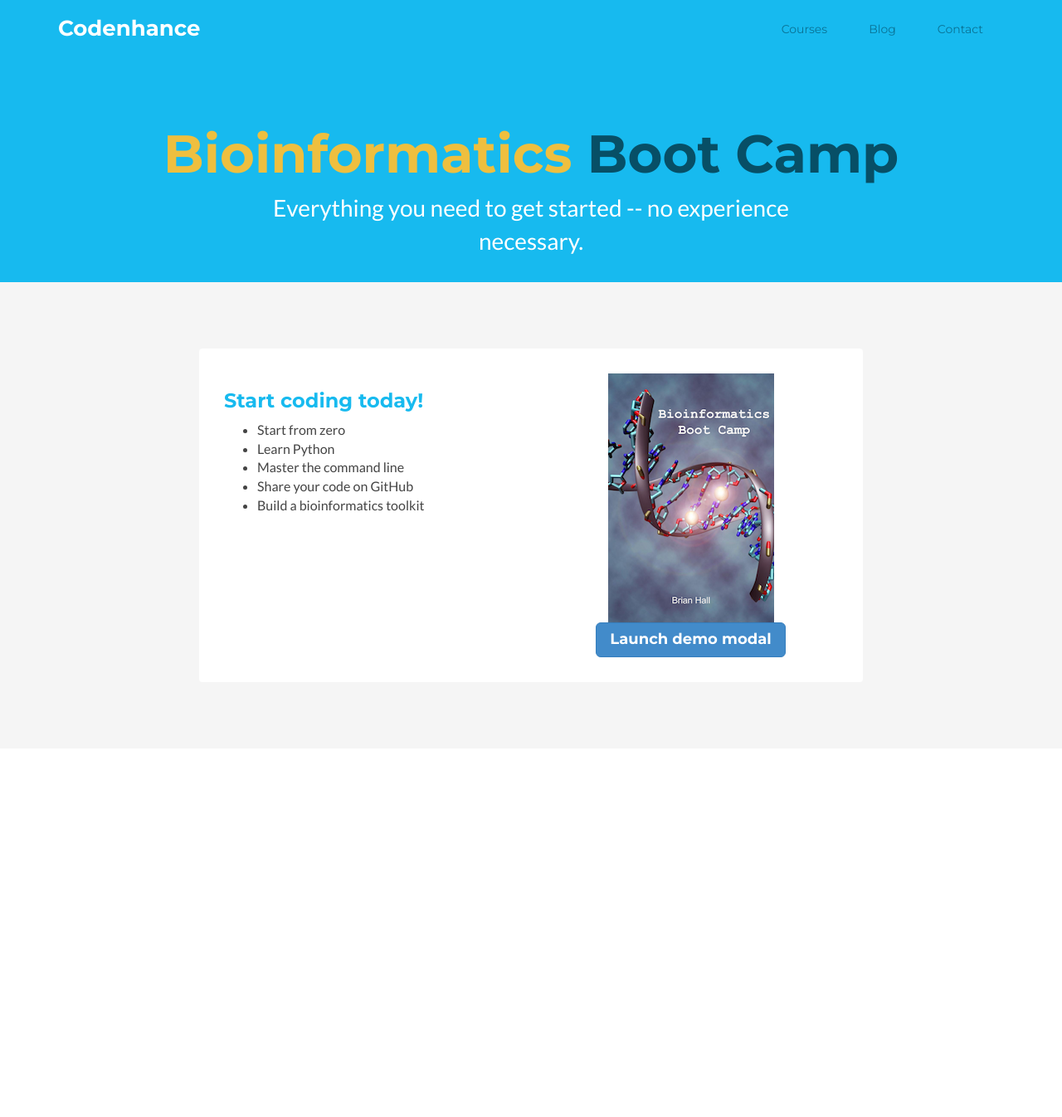
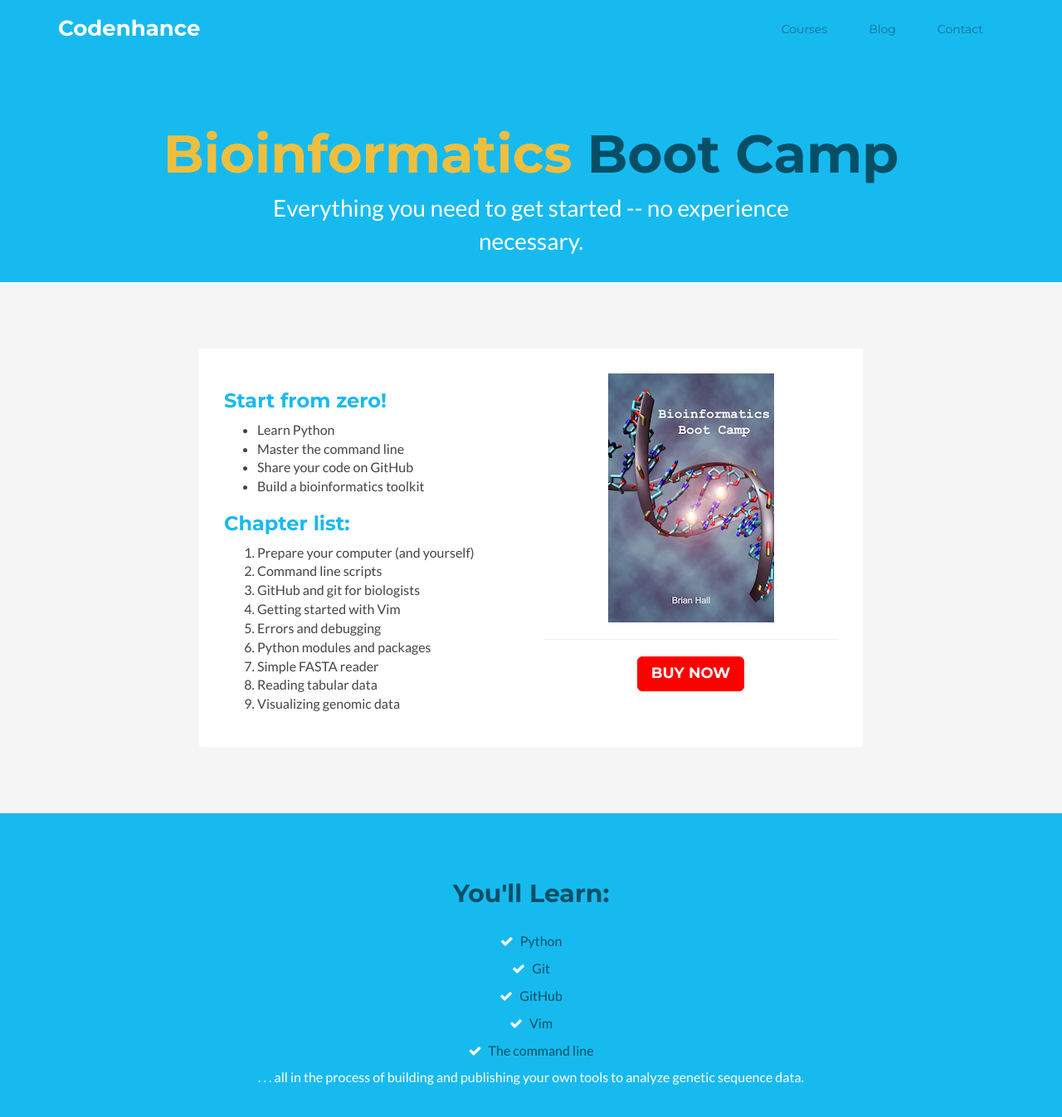
Before and after one commit to Codenhance/codenhance.github.io, a Jekyll site: the page built from bioinformatics-boot-camp-ebook/index.md, in a window 1280 px wide and 1400 px high. Shown: the top 1346 px of the window at 83% size. Built offline with Jekyll 4.4.1, drawn with Linux system fonts in a browser that asks for light colours.

Commit message:
fixed modal, no contents yet though

```diff
--- /dev/null
+++ b/_includes/simple_footer.html
@@ -0,0 +1,22 @@
+    <!-- ******FOOTER****** -->
+    <footer class="footer">
+    </footer><!--//footer-->
+
+    <!-- Javascript -->
+    <script type="text/javascript" src="{{ site.baseurl }}public/plugins/jquery-1.11.1.min.js"></script>
+    <script type="text/javascript" src="{{ site.baseurl }}public/plugins/jquery-migrate-1.2.1.min.js"></script>
+    <script type="text/javascript" src="{{ site.baseurl }}public/plugins/jquery.easing.1.3.js"></script>
+    <script type="text/javascript" src="{{ site.baseurl }}public/plugins/bootstrap/js/bootstrap.min.js"></script>
+    <script type="text/javascript" src="{{ site.baseurl }}public/plugins/jquery-scrollTo/jquery.scrollTo.min.js"></script>
+    <script type="text/javascript" src="{{ site.baseurl }}public/plugins/prism/prism.js"></script>
+    <script type="text/javascript" src="{{ site.baseurl }}public/js/main.js"></script>
+    <!-- Google Analytics -->
+    <script>
+	    (function(i,s,o,g,r,a,m){i['GoogleAnalyticsObject']=r;i[r]=i[r]||function(){
+			    (i[r].q=i[r].q||[]).push(arguments)},i[r].l=1*new Date();a=s.createElement(o),
+		    m=s.getElementsByTagName(o)[0];a.async=1;a.src=g;m.parentNode.insertBefore(a,m)
+	    })(window,document,'script','//www.google-analytics.com/analytics.js','ga');
+
+	    ga('create', 'UA-68715450-1', 'auto');
+	    ga('send', 'pageview');
+    </script>
--- a/_layouts/landing_page_1.html
+++ b/_layouts/landing_page_1.html
@@ -17,5 +17,7 @@
 	</div> <!-- docs-inner -->
 </div> <!-- container -->
 </section>
+{% include features.html %}
+{% include simple_footer.html %}
 </body>
 </html>
--- a/bioinformatics-boot-camp-ebook/index.md
+++ b/bioinformatics-boot-camp-ebook/index.md
@@ -7,28 +7,40 @@
 <div class="row">
 <div class="item col-md-6 col-sm-6 col-xs-12">
 <div class="content">
-<h3>Start coding today!</h3>
+<h3>Start from zero!</h3>
 <ul>
-<li>Start from zero</li>
 <li>Learn Python</li>
 <li>Master the command line</li>
 <li>Share your code on GitHub</li>
 <li>Build a bioinformatics toolkit </li>
 </ul>
+<h3>Chapter list:</h3>
+<ol>
+<li>Prepare your computer (and yourself)</li>
+<li>Command line scripts</li>
+<li>GitHub and git for biologists</li>
+<li>Getting started with Vim</li>
+<li>Errors and debugging</li>
+<li>Python modules and packages</li>
+<li>Simple FASTA reader</li>
+<li>Reading tabular data</li>
+<li>Visualizing genomic data</li>
+</ol>
 </div><!--//content-->
 </div><!--//item-->
 
 <div class="item col-md-6 col-sm-6 col-xs-12">
 <div class="content text-center">
 <img src="/assets/boot-camp-cover.png" border="5">
+<hr />
 
 <!-- Button trigger modal -->
-<button type="button" class="btn btn-primary btn-lg" data-toggle="modal" data-target="#myModal">
-Launch demo modal
+<button type="button" class="btn btn-cta-red btn-lg" data-toggle="modal" data-target="#myModal">
+Buy Now
 </button>
 
 <!-- Modal -->
-<div class="modal fade" id="myModal" tabindex="-1" role="dialog" aria-labelledby="myModalLabel">
+<div class="modal fade offset-header" id="myModal" tabindex="-1" role="dialog" aria-labelledby="myModalLabel">
 <div class="modal-dialog" role="document">
 <div class="modal-content">
 <div class="modal-header">
```
